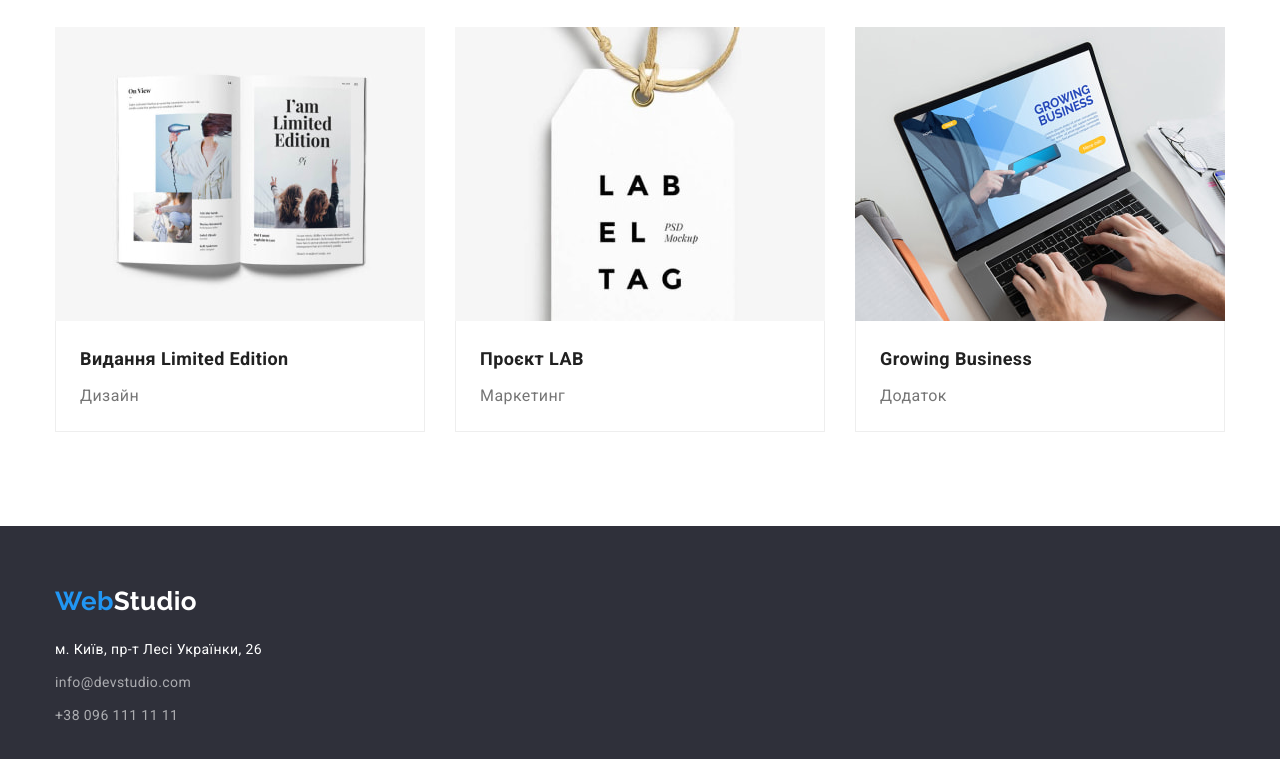
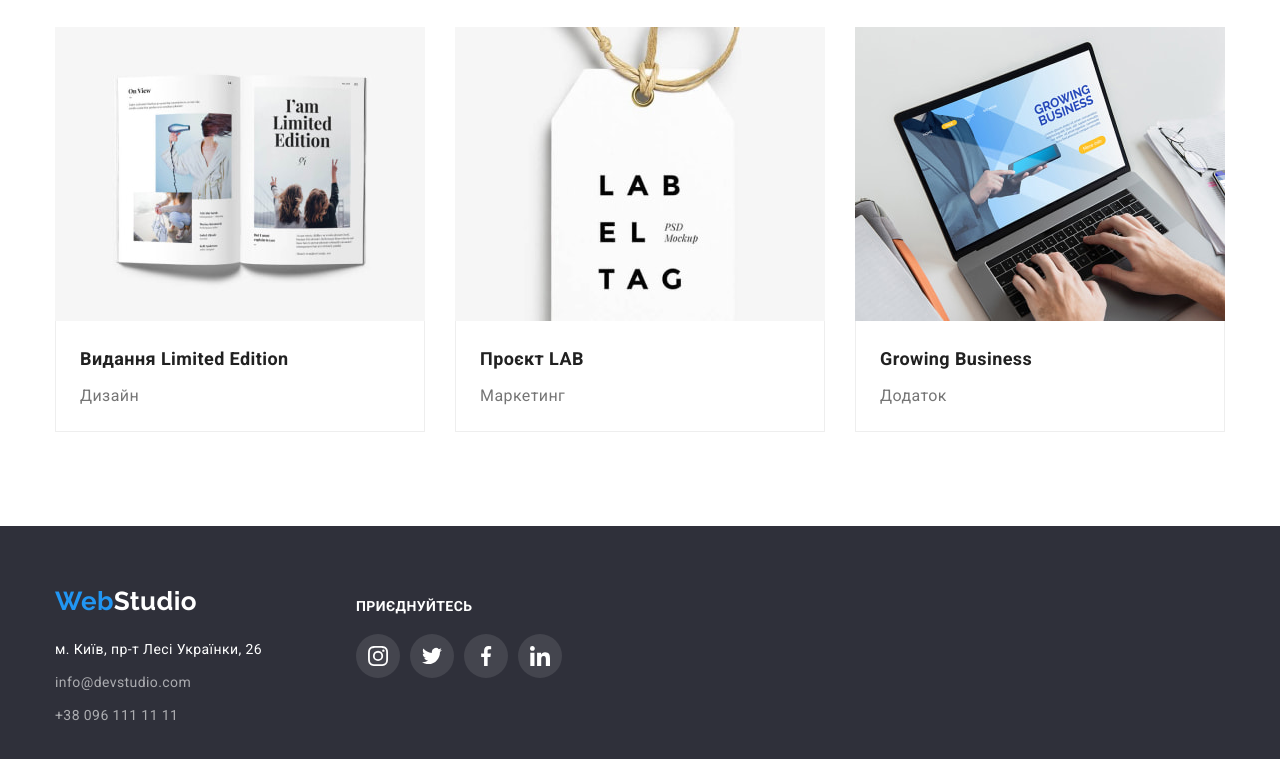
Before and after one commit to IgorN1989/goit-markup-hw-04, a plain HTML site: page portfolio.html in a window 1280 px wide. Shown: the part 1110-1869 px from the top of the page. Drawn offline with nearby package versions, Linux system fonts and the light colour scheme.

Commit message:
Updated footer

```diff
--- a/css/styles.css
+++ b/css/styles.css
@@ -456,6 +456,15 @@ img {
   padding-left: 0;
 }
 
+.footer-container {
+  display: flex;
+}
+
+.footer-address {
+  min-width: 231px;
+  margin-right: 70px;
+}
+
 .footer-logo {
   display: inline-block;
   margin-bottom: 20px;
@@ -486,6 +495,29 @@ img {
 .number:focus {
   color: var(--accent-color);
   /* на макеті не зазначено на який колір повині змінюватися контакти */
+}
+
+.footer-socials {
+  height: 80px;
+  padding-top: 12px;
+  /* Кастиль */
+}
+
+.socials-title {
+  margin-bottom: 20px;
+  color: var(--primary-white-color);
+  text-transform: uppercase;
+  font-size: 14px;
+  line-height: calc(16/14);
+}
+
+.footer-socials .socials-link {
+  color: var(--primary-white-color);
+  background-color: rgba(255, 255, 255, 0.1);;
+}
+
+.footer-socials .socials-link:hover {
+  background-color: var(--accent-color);
 }
 
 /* ======================================== */
--- a/portfolio.html
+++ b/portfolio.html
@@ -221,7 +221,9 @@
     </main>
     <!-- Footer section -->
     <footer class="footer">
-      <div class="container">
+      <div class="footer-container container">
+        <h2 class="section-title visually-hidden">Зв'язатися з нами</h2>
+        <div class="footer-address">
           <a class="footer-logo logo" href="./index.html"
             >Web<span class="white-logo">Studio</span></a
           >
@@ -245,6 +247,63 @@
             </ul>
           </address>
         </div>
+        <div class="footer-socials">
+          <h3 class="socials-title">приєднуйтесь</h3>
+          <ul class="socials list">
+            <li class="socials-item">
+              <a
+                class="socials-link link"
+                href="#"
+                target="_blank"
+                rel="noopener noreferrer"
+                aria-label="instagram"
+              >
+                <svg class="socials-icon" width="20" height="20">
+                  <use href="./images/icons/sprite.svg#icon-instagram"></use>
+                </svg>
+              </a>
+            </li>
+            <li class="socials-item">
+              <a
+                class="socials-link link"
+                href="#"
+                target="_blank"
+                rel="noopener noreferrer"
+                aria-label="twitter"
+              >
+                <svg class="socials-icon" width="20" height="20">
+                  <use href="./images/icons/sprite.svg#icon-twitter"></use>
+                </svg>
+              </a>
+            </li>
+            <li class="socials-item">
+              <a
+                class="socials-link link"
+                href="#"
+                target="_blank"
+                rel="noopener noreferrer"
+                aria-label="facebook"
+              >
+                <svg class="socials-icon" width="20" height="20">
+                  <use href="./images/icons/sprite.svg#icon-facebook"></use>
+                </svg>
+              </a>
+            </li>
+            <li class="socials-item">
+              <a
+                class="socials-link link"
+                href="#"
+                target="_blank"
+                rel="noopener noreferrer"
+                aria-label="linkedin"
+                ><svg class="socials-icon" width="20" height="20">
+                  <use href="./images/icons/sprite.svg#icon-linkedin"></use>
+                </svg>
+              </a>
+            </li>
+          </ul>
+        </div>
+      </div>
     </footer>
   </body>
 </html>
```
Also changed, not shown: index.html (+6 -3 lines). Lines whose indentation alone changed are shown as unchanged.
